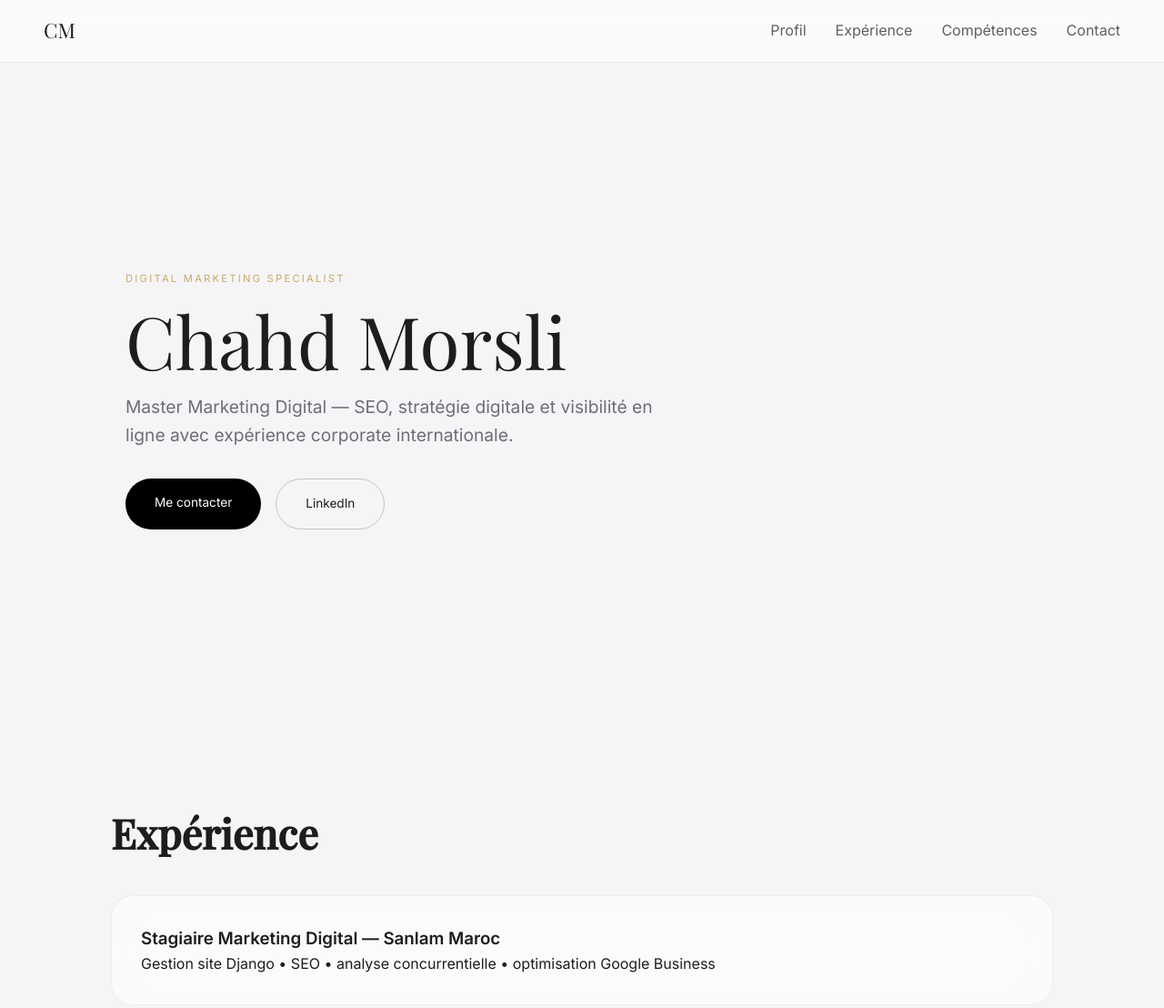
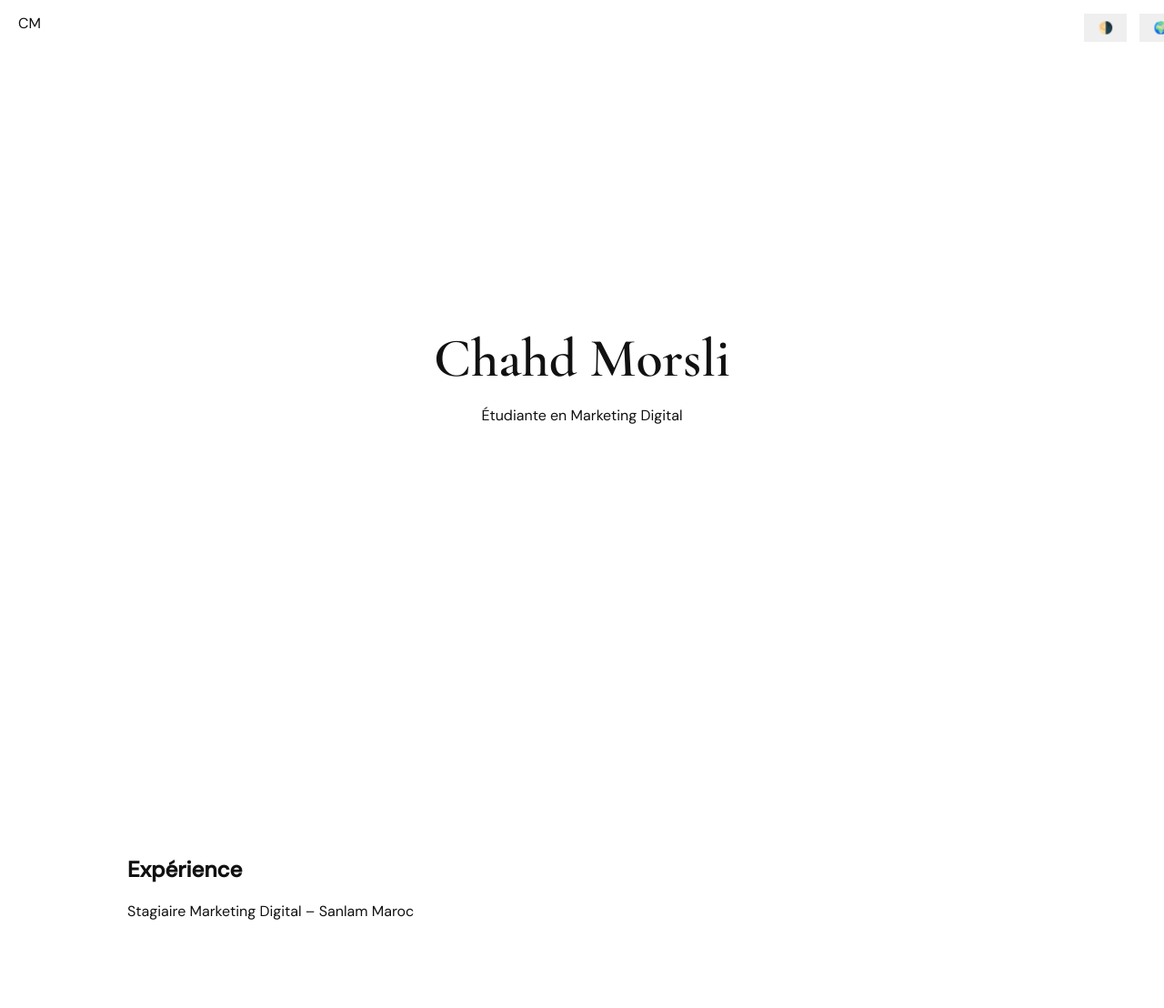
Before and after one commit to chahdmorsli-png/personal-site-, a plain HTML site: page index.html in a window 1280 px wide. Shown: the top 1108 px of the page at 91% size. Drawn offline with nearby package versions, Linux system fonts and the light colour scheme.

Commit message:
Update index.html

```diff
--- a/index.html
+++ b/index.html
@@ -3,40 +3,31 @@
 <head>
 <meta charset="UTF-8">
 <meta name="viewport" content="width=device-width, initial-scale=1.0">
-<title>Chahd Morsli — Portfolio</title>
+<title>Chahd Morsli</title>
 
-<link href="https://fonts.googleapis.com/css2?family=Inter:wght@300;400;500;600&family=Playfair+Display:wght@400;500&display=swap" rel="stylesheet">
+<link href="https://fonts.googleapis.com/css2?family=DM+Sans:wght@300;400;500&family=Cormorant+Garamond:wght@300;400;600&display=swap" rel="stylesheet">
 
 <style>
 
 :root{
---bg:#f5f5f7;
---text:#1d1d1f;
---muted:#6e6e73;
---accent:#c8a96a;
---glass:rgba(255,255,255,0.55);
+--bg:#ffffff;
+--text:#111;
+--accent:#d4a574;
 }
 
-@media(prefers-color-scheme:dark){
-:root{
---bg:#0f0f10;
---text:#f5f5f7;
---muted:#9a9a9e;
---glass:rgba(30,30,32,0.6);
-}
+.dark{
+--bg:#0f0f0f;
+--text:#f5f5f5;
 }
 
-*{margin:0;padding:0;box-sizing:border-box;}
-
 body{
-font-family:Inter,sans-serif;
+margin:0;
+font-family:'DM Sans',sans-serif;
 background:var(--bg);
 color:var(--text);
-line-height:1.6;
+transition:.4s;
 overflow-x:hidden;
 }
-
-/* NAV */
 
 nav{
 position:fixed;
@@ -44,150 +35,69 @@ top:0;
 width:100%;
 display:flex;
 justify-content:space-between;
-align-items:center;
-padding:1rem 3rem;
-backdrop-filter:blur(20px);
-background:var(--glass);
-border-bottom:1px solid rgba(0,0,0,0.05);
-z-index:1000;
+padding:15px 20px;
+background:rgba(255,255,255,.6);
+backdrop-filter:blur(10px);
+z-index:10;
 }
 
-.logo{
-font-family:Playfair Display,serif;
-font-size:1.4rem;
+.dark nav{
+background:rgba(0,0,0,.6);
 }
 
-.nav-links{
-display:flex;
-gap:2rem;
-list-style:none;
-}
-
-.nav-links a{
-text-decoration:none;
-color:var(--text);
-opacity:.7;
-transition:.3s;
-}
-
-.nav-links a:hover{opacity:1}
-
-/* HERO */
-
 .hero{
-min-height:100vh;
+height:100vh;
 display:flex;
 align-items:center;
-padding:8rem 3rem 3rem;
-}
-
-.hero-content{max-width:800px}
-
-.hero-label{
-letter-spacing:.2em;
-text-transform:uppercase;
-font-size:.7rem;
-color:var(--accent);
-margin-bottom:1rem;
+justify-content:center;
+text-align:center;
+padding:20px;
 }
 
 h1{
-font-family:Playfair Display,serif;
-font-size:5rem;
-font-weight:400;
-line-height:1.05;
-margin-bottom:1rem;
+font-family:'Cormorant Garamond',serif;
+font-size:60px;
+margin:0;
 }
 
-.hero-subtitle{
-font-size:1.2rem;
-color:var(--muted);
-max-width:600px;
+button{
+padding:8px 15px;
+border:none;
+cursor:pointer;
+margin-left:10px;
 }
 
-.cta{margin-top:2rem;display:flex;gap:1rem}
-
-.btn{
-padding:1rem 2rem;
-border-radius:50px;
-text-decoration:none;
-font-size:.85rem;
-transition:.4s cubic-bezier(.16,1,.3,1);
-position:relative;
-overflow:hidden;
+.section{
+padding:80px 20px;
+max-width:1000px;
+margin:auto;
 }
 
-.btn-primary{
-background:black;
-color:white;
+.fade{
+opacity:0;
+transform:translateY(40px);
+transition:1s;
 }
 
-.btn-outline{
-border:1px solid rgba(0,0,0,0.2);
-color:var(--text);
-}
-
-.btn:hover{
-transform:translateY(-4px) scale(1.02);
-}
-
-/* SECTIONS */
-
-section{
-max-width:1100px;
-margin:auto;
-padding:5rem 2rem;
-}
-
-h2{
-font-family:Playfair Display,serif;
-font-size:2.8rem;
-margin-bottom:2rem;
-}
-
-/* GLASS CARDS */
-
-.card{
-background:var(--glass);
-backdrop-filter:blur(20px);
-padding:2rem;
-border-radius:24px;
-border:1px solid rgba(0,0,0,0.05);
-margin-bottom:1.5rem;
-transition:.5s cubic-bezier(.16,1,.3,1);
-}
-
-.card:hover{
-transform:translateY(-10px) scale(1.02);
-}
-
-/* GRID */
-
-.grid{
-display:grid;
-grid-template-columns:repeat(auto-fit,minmax(260px,1fr));
-gap:1.5rem;
-}
-
-/* ANIMATION REVEAL */
-
-.reveal{
-opacity:0;
-transform:translateY(60px);
-transition:1s cubic-bezier(.16,1,.3,1);
-}
-
-.reveal.visible{
+.fade.show{
 opacity:1;
 transform:translateY(0);
 }
 
-/* FOOTER */
+/* STAR CANVAS */
+#starCanvas{
+position:fixed;
+top:0;
+left:0;
+width:100%;
+height:100%;
+pointer-events:none;
+z-index:1;
+}
 
-footer{
-text-align:center;
-padding:3rem;
-color:var(--muted);
+/* MOBILE */
+@media(max-width:768px){
+h1{font-size:38px;}
 }
 
 </style>
@@ -195,103 +105,105 @@ color:var(--muted);
 
 <body>
 
+<canvas id="starCanvas"></canvas>
+
 <nav>
-<div class="logo">CM</div>
-<ul class="nav-links">
-<li><a href="#profil">Profil</a></li>
-<li><a href="#experience">Expérience</a></li>
-<li><a href="#competences">Compétences</a></li>
-<li><a href="#contact">Contact</a></li>
-</ul>
+<div>CM</div>
+<div>
+<button onclick="toggleTheme()">🌗</button>
+<button onclick="toggleLang()">🌍</button>
+</div>
 </nav>
 
-<section class="hero" id="profil">
-<div class="hero-content reveal">
-<div class="hero-label">Digital Marketing Specialist</div>
-<h1>Chahd Morsli</h1>
-<p class="hero-subtitle">
-Master Marketing Digital — SEO, stratégie digitale et visibilité en ligne avec expérience corporate internationale.
-</p>
-
-<div class="cta">
-<a class="btn btn-primary magnet" href="#contact">Me contacter</a>
-<a class="btn btn-outline magnet" target="_blank" href="https://www.linkedin.com/in/chahd-morsli">LinkedIn</a>
-</div>
+<section class="hero">
+<div>
+<h1 id="title">Chahd Morsli</h1>
+<p id="subtitle">Étudiante en Marketing Digital</p>
 </div>
 </section>
 
-<section id="experience">
-<h2 class="reveal">Expérience</h2>
-
-<div class="card reveal">
-<h3>Stagiaire Marketing Digital — Sanlam Maroc</h3>
-<p>Gestion site Django • SEO • analyse concurrentielle • optimisation Google Business</p>
-</div>
+<section class="section fade">
+<h2 id="expTitle">Expérience</h2>
+<p id="expText">Stagiaire Marketing Digital – Sanlam Maroc</p>
 </section>
 
-<section id="competences">
-<h2 class="reveal">Compétences</h2>
-
-<div class="grid">
-
-<div class="card reveal">
-<h3>Marketing Digital</h3>
-<p>SEO • Social Media • Brand Strategy</p>
-</div>
-
-<div class="card reveal">
-<h3>Langues</h3>
-<p>Français • Anglais • Arabe</p>
-</div>
-
-<div class="card reveal">
-<h3>Certifications</h3>
-<p>Coursera • Strategic Management • Sales Enablement</p>
-</div>
-
-</div>
+<section class="section fade">
+<h2 id="skillsTitle">Compétences</h2>
+<p>SEO • Marketing Digital • Stratégie</p>
 </section>
-
-<section id="contact">
-<h2 class="reveal">Contact</h2>
-
-<div class="card reveal">
-<p>Email : chahdmorsli2003@gmail.com</p>
-<p>Téléphone : +33 6 85 48 45 11</p>
-</div>
-</section>
-
-<footer>
-© 2026 Chahd Morsli
-</footer>
 
 <script>
 
-/* SCROLL REVEAL PREMIUM */
+/* THEME TOGGLE */
+function toggleTheme(){
+document.body.classList.toggle('dark');
+}
 
+/* LANGUAGE SYSTEM */
+let lang="fr";
+
+const content={
+fr:{
+subtitle:"Étudiante en Marketing Digital",
+expTitle:"Expérience",
+expText:"Stagiaire Marketing Digital – Sanlam Maroc",
+skillsTitle:"Compétences"
+},
+en:{
+subtitle:"Digital Marketing Student",
+expTitle:"Experience",
+expText:"Digital Marketing Intern – Sanlam Morocco",
+skillsTitle:"Skills"
+}
+};
+
+function toggleLang(){
+lang = lang==="fr" ? "en" : "fr";
+document.getElementById("subtitle").innerText=content[lang].subtitle;
+document.getElementById("expTitle").innerText=content[lang].expTitle;
+document.getElementById("expText").innerText=content[lang].expText;
+document.getElementById("skillsTitle").innerText=content[lang].skillsTitle;
+}
+
+/* SCROLL ANIMATION */
 const observer=new IntersectionObserver(entries=>{
-entries.forEach(entry=>{
-if(entry.isIntersecting){
-entry.target.classList.add('visible');
-}
-});
-},{threshold:.15});
-
-document.querySelectorAll('.reveal').forEach(el=>observer.observe(el));
-
-/* MAGNETIC BUTTON EFFECT (DESIGNER STYLE) */
-
-document.querySelectorAll('.magnet').forEach(btn=>{
-btn.addEventListener('mousemove',e=>{
-const rect=btn.getBoundingClientRect();
-const x=e.clientX-rect.left-rect.width/2;
-const y=e.clientY-rect.top-rect.height/2;
-btn.style.transform=`translate(${x*0.2}px,${y*0.2}px)`;
-});
-btn.addEventListener('mouseleave',()=>{
-btn.style.transform='translate(0,0)';
+entries.forEach(e=>{
+if(e.isIntersecting){e.target.classList.add("show");}
 });
 });
+document.querySelectorAll(".fade").forEach(el=>observer.observe(el));
+
+/* FALLING STARS INTRO */
+const canvas=document.getElementById("starCanvas");
+const ctx=canvas.getContext("2d");
+
+canvas.width=window.innerWidth;
+canvas.height=window.innerHeight;
+
+let stars=[];
+
+for(let i=0;i<80;i++){
+stars.push({
+x:Math.random()*canvas.width,
+y:Math.random()*-canvas.height,
+speed:2+Math.random()*3
+});
+}
+
+function animateStars(){
+ctx.clearRect(0,0,canvas.width,canvas.height);
+ctx.fillStyle="white";
+
+stars.forEach(s=>{
+ctx.fillRect(s.x,s.y,2,2);
+s.y+=s.speed;
+if(s.y>canvas.height){s.y=-10;}
+});
+
+requestAnimationFrame(animateStars);
+}
+
+animateStars();
 
 </script>
 
```
